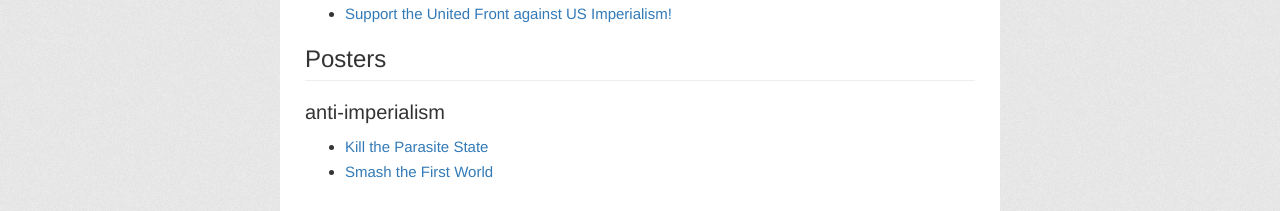
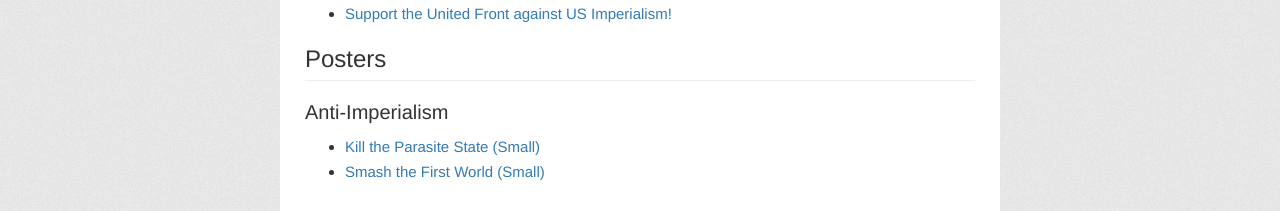
Before and after one commit to thirdworldists/thirdworldists.github.io, a Jekyll site: the page built from documents.md, in a window 1280 px wide. Shown: the part 1192-1403 px from the top of the page. Built offline with Jekyll 4.4.1, drawn with Linux system fonts in a browser that asks for light colours; nearby versions of some CDN libraries.

Commit message:
Update documents.md

```diff
--- a/documents.md
+++ b/documents.md
@@ -45,7 +45,7 @@ description:
 
 ## Posters
 
-### anti-imperialism
+### Anti-Imperialism
 
-* [Kill the Parasite State](/uploads/flyers/MTW1.pdf)
-* [Smash the First World](/Uploads/flyers/MTW.pdf)
+* [Kill the Parasite State (Small)](/uploads/flyers/MTW1.pdf)
+* [Smash the First World (Small)](/Uploads/flyers/MTW.pdf)
```
